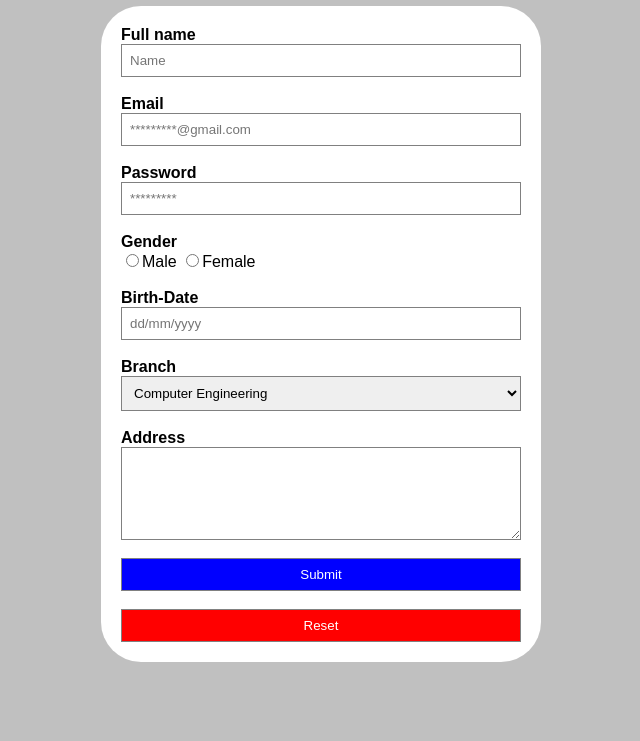
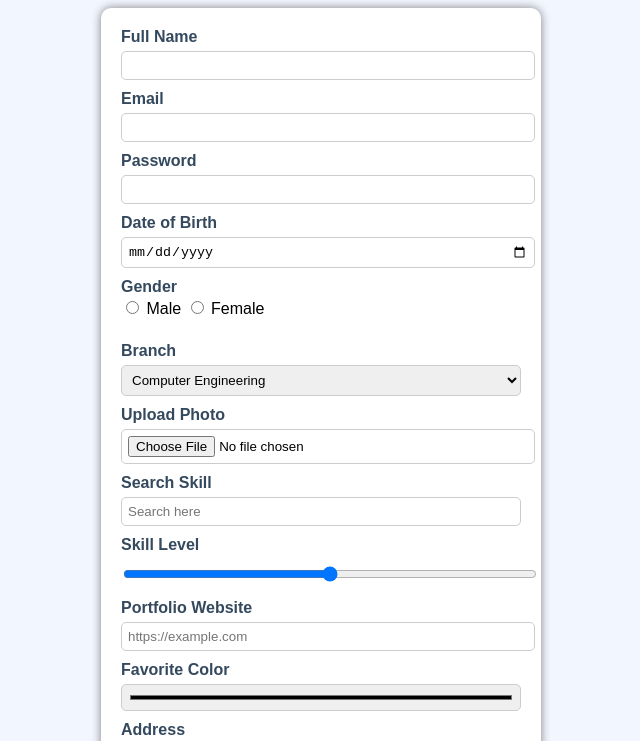
Before and after one commit to Hetvi4728/website, a plain HTML site: page form.html in a window 1280 px wide. Shown: the part 60-801 px from the top of the page, without its empty margins (319-959 px from the left). Drawn offline with Linux system fonts and the light colour scheme.

Commit message:
Revamp HTML form with improved layout and styles
Updated the HTML form structure and styling for better user experience.

```diff
--- a/form.html
+++ b/form.html
@@ -1,37 +1,40 @@
+<!DOCTYPE html>
 <html>
-
 <head>
-     <title>FORM</title>
+    <title>Advanced HTML Form</title>
 
     <style>
-
         body {
-background-color:silver;
+            background-color: #f2f6ff;
             font-family: Arial, sans-serif;
         }
 
-h1 {
-color:black;
+        h2 {
+            color: #2c3e50;
             text-align: center;
         }
 
         form {
-background-color:white;
+            background-color: #ffffff;
             width: 400px;
             margin: auto;
             padding: 20px;
-border-radius: 40px;
+            border-radius: 10px;
+            box-shadow: 0px 0px 10px gray;
         }
 
         label {
-color:dark black;
+            color: #34495e;
             font-weight: bold;
         }
 
         input, select, textarea {
             width: 100%;
-padding: 8px;
-border:1px solid gray;
+            padding: 6px;
+            margin-top: 5px;
+            margin-bottom: 10px;
+            border: 1px solid #ccc;
+            border-radius: 5px;
         }
 
         input[type="radio"],
@@ -40,51 +43,56 @@ width: auto;
         }
 
         input[type="submit"] {
-background-color: blue;
+            background-color: #3498db;
             color: white;
+            border: none;
+            padding: 8px;
             cursor: pointer;
         }
 
         input[type="reset"] {
-background-color:red;
+            background-color: #e74c3c;
             color: white;
+            border: none;
+            padding: 8px;
             cursor: pointer;
         }
 
+        input[type="submit"]:hover,
+        input[type="reset"]:hover {
+            opacity: 0.8;
+        }
     </style>
-
 </head>
 
 <body>
-     <h1>FORM</h1>
+
+<h2>Student Registration Form</h2>
 
 <form>
+    <!-- Text -->
+    <label>Full Name</label>
+    <input type="text">
 
-<label>Full name</label><br>
-<input type="text" placeholder="Name">
-<br>
-<br>
+    <!-- Email -->
+    <label>Email</label>
+    <input type="email">
 
-<label>Email</label><br>
-<input type="text" placeholder="*********@gmail.com">
-<br>
-<br>
+    <!-- Password -->
+    <label>Password</label>
+    <input type="password">
 
-<label>Password</label><br>
-<input type="password" placeholder="*********">
-<br>
-<br>
+    <!-- Date -->
+    <label>Date of Birth</label>
+    <input type="date">
 
+    <!-- Gender -->
     <label>Gender</label><br>
-<input type="radio" name="Gender">Male
-<input type="radio" name="Gender">Female
-
+    <input type="radio" name="g"> Male
+    <input type="radio" name="g"> Female
     <br><br>
 
-<label>Birth-Date</label>
-<input type="text" placeholder="dd/mm/yyyy">
-<br><br>
-
+    <!-- Combo Box -->
     <label>Branch</label>
     <select>
         <option>Computer Engineering</option>
@@ -92,22 +100,37 @@ cursor: pointer;
         <option>Mechanical Engineering</option>
         <option>Electrical Engineering</option>
         <option>Civil Engineering</option>
-<option>Electronics & Communication</option>
         <option>AI & Data Science</option>
     </select>
-<br><br>
 
+    <!-- File Upload -->
+    <label>Upload Photo</label>
+    <input type="file">
 
+    <!-- Search -->
+    <label>Search Skill</label>
+    <input type="search" placeholder="Search here">
 
+    <!-- Range -->
+    <label>Skill Level</label>
+    <input type="range" min="0" max="100">
+
+    <!-- URL -->
+    <label>Portfolio Website</label>
+    <input type="url" placeholder="https://example.com">
+
+    <!-- Color -->
+    <label>Favorite Color</label>
+    <input type="color">
+
+    <!-- Address -->
     <label>Address</label>
-<textarea rows="5"></textarea>
-<br><br>
+    <textarea rows="3"></textarea>
 
-<input type="submit" value="Submit"><br><br>
+    <!-- Buttons -->
+    <input type="submit" value="Submit">
     <input type="reset" value="Reset">
-
 </form>
-
 
 </body>
 </html>
```
Lines whose indentation alone changed are shown as unchanged.
